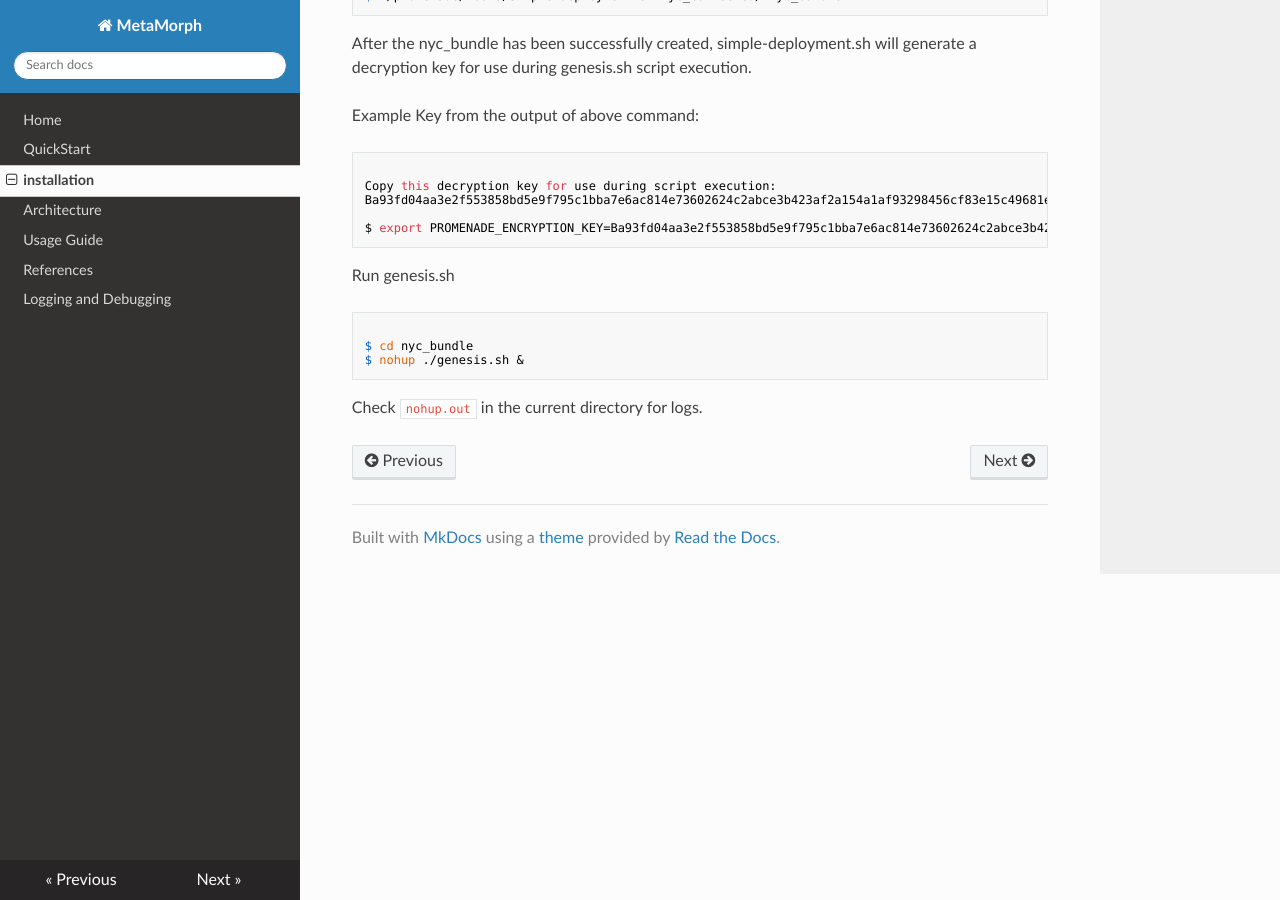
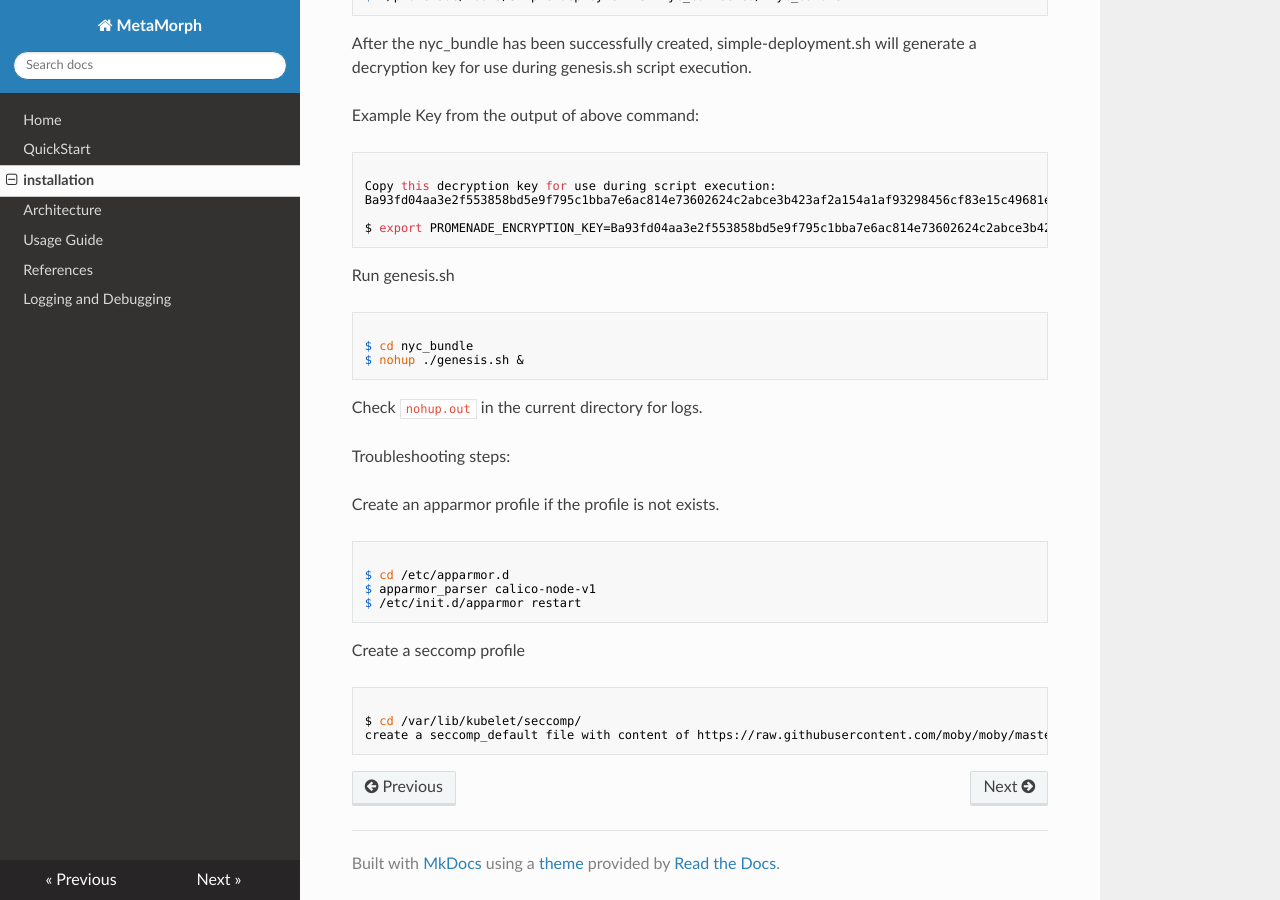
Before and after one commit to aneeshep/metamorph-docs, an MkDocs documentation site: the page built from docs/installation.md, in a window 1280 px wide and 900 px high, scrolled down 1108 px. Built offline with MkDocs 1.6.1, drawn with Linux system fonts in a browser that asks for light colours; nearby versions of some CDN libraries.

Commit message:
updated installation doc with troubleshooting setps

```diff
--- a/docs/installation.md
+++ b/docs/installation.md
@@ -69,3 +69,19 @@ $ nohup ./genesis.sh &
 </code></pre>
 
 Check `nohup.out` in the current directory for logs.
+
+
+Troubleshooting steps:
+
+Create an apparmor profile if the profile is not exists.
+<pre><code>
+$ cd /etc/apparmor.d
+$ apparmor_parser calico-node-v1
+$ /etc/init.d/apparmor restart
+</code></pre>
+
+Create a seccomp profile
+<pre><code>
+$ cd /var/lib/kubelet/seccomp/
+create a seccomp_default file with content of https://raw.githubusercontent.com/moby/moby/master/profiles/seccomp/default.json
+</code></pre>
```
